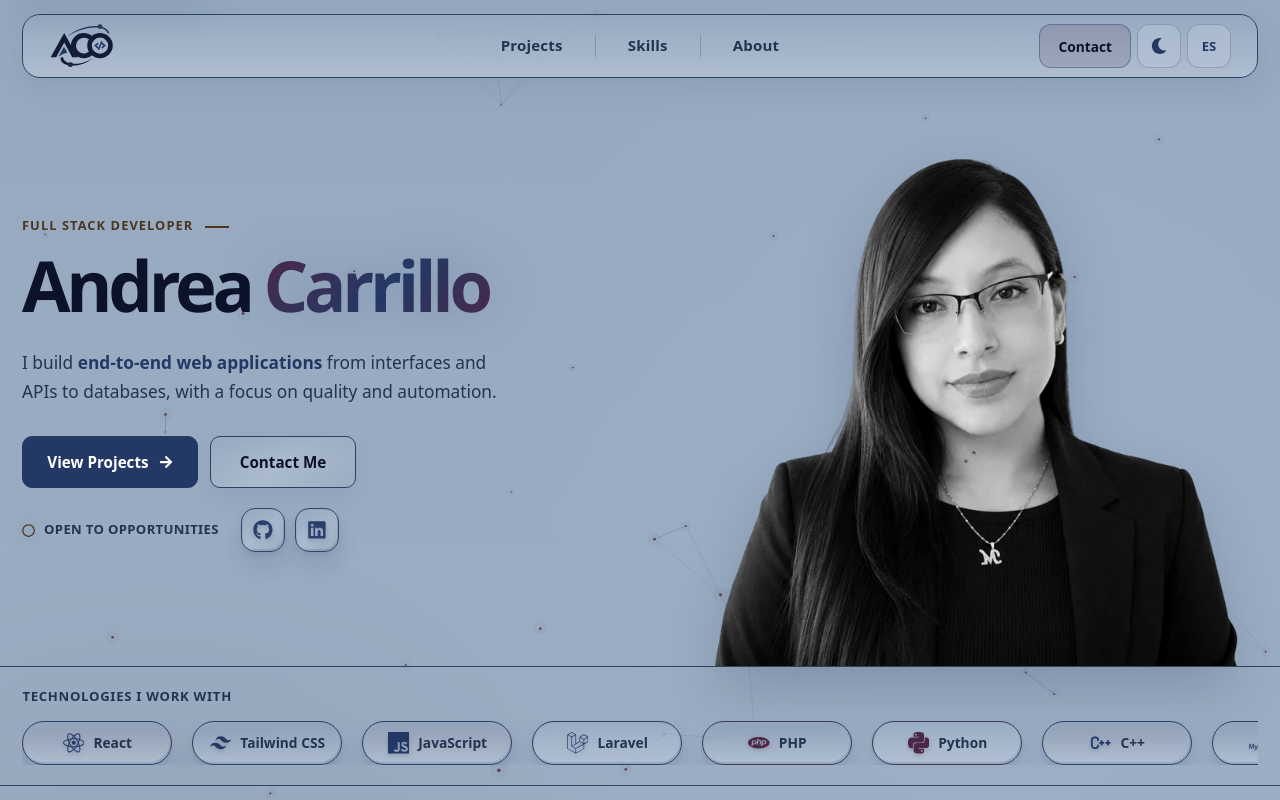
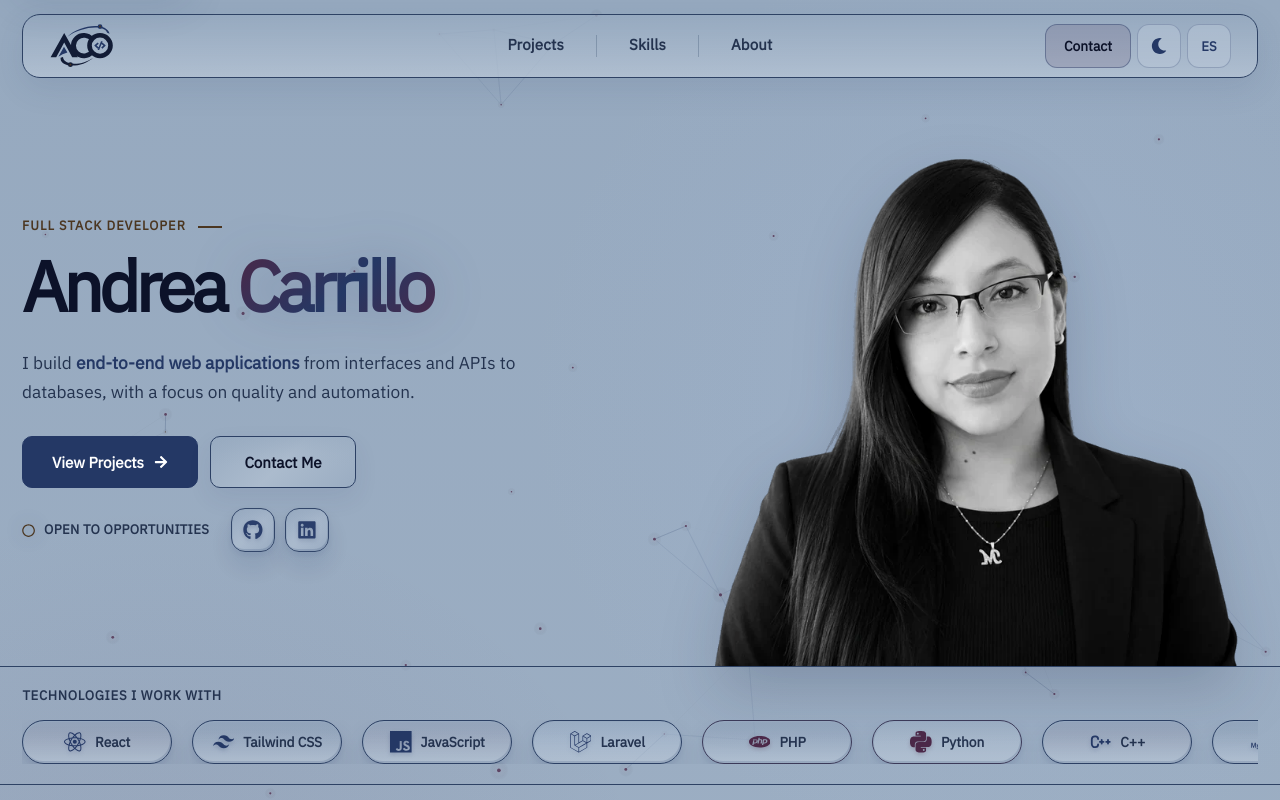
Before and after one commit to AndreaCarrilloOp/Professional-Portfolio, a React (Vite) app: page / in a window 1280 px wide. Shown: the top 800 px of the page. Built offline with nearby package versions, Linux system fonts and the light colour scheme.

Commit message:
style(type): set IBM Plex families with system fallbacks

```diff
--- a/src/styles/tokens.css
+++ b/src/styles/tokens.css
@@ -136,8 +136,9 @@
   --motion-duration-reveal: 520ms;
   --theme-transition-duration: 340ms;
   --motion-ease-standard: cubic-bezier(0.22, 1, 0.36, 1);
-  --font-sans: system-ui, -apple-system, BlinkMacSystemFont, "Segoe UI", sans-serif;
-  --font-display: "Segoe UI", system-ui, -apple-system, BlinkMacSystemFont, sans-serif;
+  --font-sans: "IBM Plex Sans", "Segoe UI", system-ui, -apple-system, sans-serif;
+  --font-display: "IBM Plex Sans", "Segoe UI", system-ui, -apple-system, sans-serif;
+  --font-mono: "IBM Plex Mono", ui-monospace, SFMono-Regular, Consolas, monospace;
 }
 
 .dark {
```
